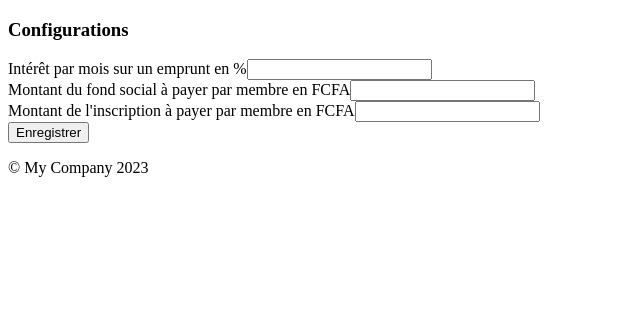
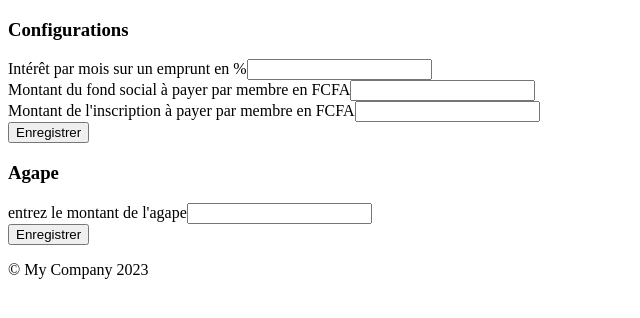
Before and after one commit to Momo-azangue/mutuelle_enseignant, a Yii app: template views/administrator/settings.php in a window 1280 px wide. Shown: the top 318 px of the page, without its empty margins (0-640 px from the left). Run offline with PHP 8.4 and a stand-in for Yii, Linux system fonts and the light colour scheme; the template is opened without the code that fills it, so the values that code supplies are empty; form fields are guessed from the names that the template uses; some libraries are stand-ins or nearby versions.

Commit message:
nouveau commit

```diff
--- a/components/RouteManager.php
+++ b/components/RouteManager.php
@@ -85,6 +85,7 @@ class RouteManager {
 
         'administrator.settings' => '/administrator/configurations',
         'administrator.apply_settings' => '/administrator/appliquer-configuration',
+        'administrator.apply_agape' => '/administrator/appliquer-agape',
 
         // ============================ ESPACE MEMBRE =================================
         'member.home' => '/member/accueil',
--- /dev/null
+++ b/managers/app2.json
@@ -0,0 +1 @@
+{"agape": "45000"}
--- a/models/forms/AgapeForm.php
+++ b/models/forms/AgapeForm.php
@@ -2,7 +2,9 @@
 
 namespace app\models\forms;
 
-class AgapeForm extends \yii\base\Model
+use yii\base\Model;
+
+class AgapeForm extends Model
 {
     public  $agape;
 
--- a/views/administrator/settings.php
+++ b/views/administrator/settings.php
@@ -57,3 +57,34 @@
             </div>
         </div>
 </div>
+    <div class="container mt-5 mb-5">
+
+        <div class="col-10">
+            <div class="col-12 mb-3">
+                <h3 class="text-muted text-center">Agape</h3>
+            </div>
+            <div class="col-12">
+                <div class="row justify-content-center">
+                    <?php
+                    $formAgape = \yii\widgets\ActiveForm::begin([
+                        'method' => 'post',
+                        'errorCssClass' => 'text-secondary',
+                        'action' => '@administrator.apply_agape',
+                        'options' => ['class' => 'col-12 col-md-8 white-block']
+                    ])
+                    ?>
+
+                    <?= $formAgape->field($model1,'agape')->input("number",['required'=> 'required'])->label('entrez le montant de l\'agape') ?>
+
+
+                    <div class="form-group text-right">
+                        <button class="btn btn-primary" type="submit">Enregistrer</button>
+                    </div>
+                    <?php
+                    \yii\widgets\ActiveForm::end();
+                    ?>
+
+
+                </div>
+            </div>
+        </div>
```
Also changed, not shown: controllers/AdministratorController.php (+26 -5 lines), managers/SettingManager.php (+11 -3 lines).
